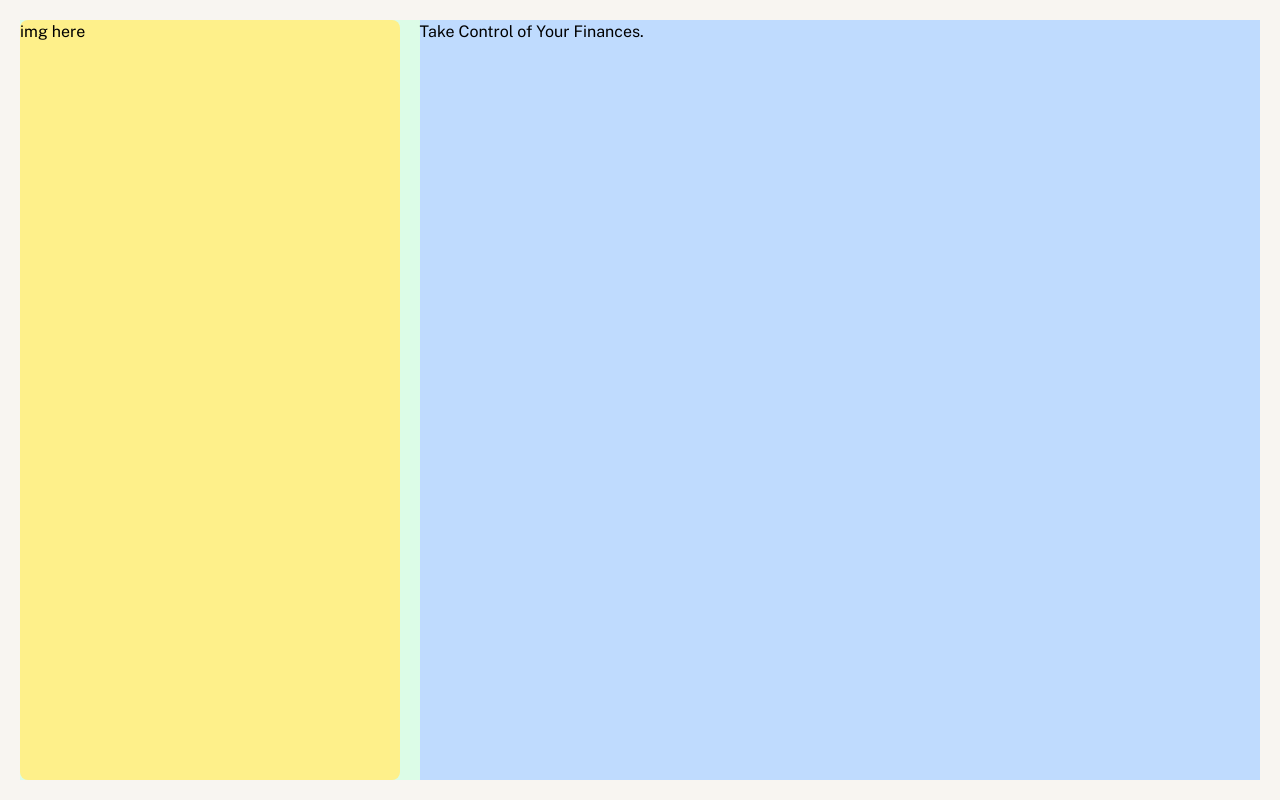
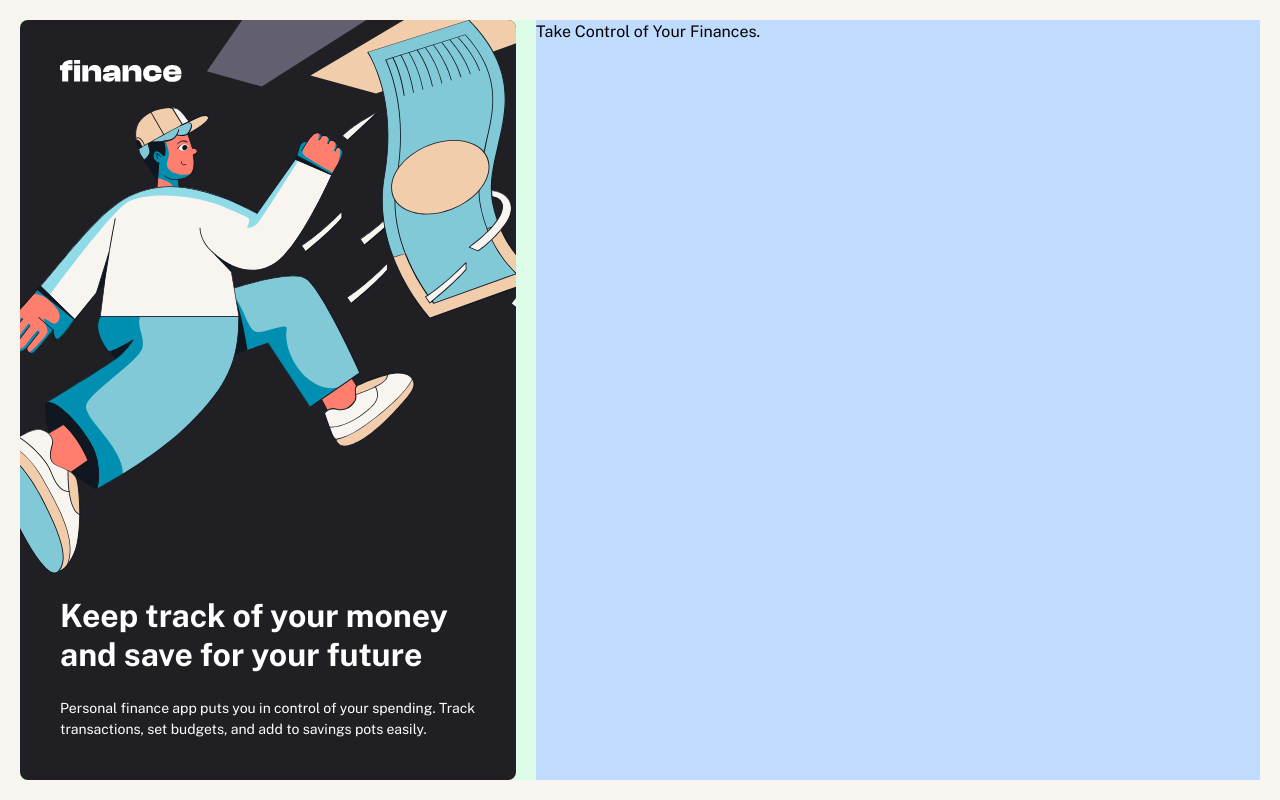
Before and after one commit to DeyanTopalov/personal-finance-app, a Next.js app: page / in a window 1280 px wide. Built offline with nearby package versions, Linux system fonts and the light colour scheme.

Commit message:
latenight 16.09

```diff
--- a/app/page.tsx
+++ b/app/page.tsx
@@ -1,9 +1,26 @@
+import { LandingPageImage, LogoLarge } from "@lib/images";
 import Image from "next/image";
 
 export default function Home() {
   return (
-    <section className="flex h-full w-full gap-5 bg-green-100">
-      <div className="h-full w-[560px] rounded-lg bg-yellow-200">img here</div>
+    <section className="flex h-full max-h-[920px] w-full gap-5 bg-green-100">
+      <div className="h-full w-full max-w-[40%] overflow-hidden rounded-lg bg-yellow-200">
+        <div className="bg-landing-page-pattern hidden size-full flex-col justify-between bg-cover bg-bottom bg-no-repeat p-10 text-white lg:flex">
+          <div>
+            <LogoLarge />
+          </div>
+
+          <div>
+            <h2 className="text-preset-1 mb-6">
+              Keep track of your money and save for your future
+            </h2>
+            <p className="text-preset-4">
+              Personal finance app puts you in control of your spending. Track
+              transactions, set budgets, and add to savings pots easily.
+            </p>
+          </div>
+        </div>
+      </div>
       <div className="w-full bg-blue-200">
         <h1>Take Control of Your Finances.</h1>
       </div>
--- a/lib/images.tsx
+++ b/lib/images.tsx
@@ -1,13 +1,38 @@
 import Image from "next/image";
 
-export const landingPageImage = () => {
+export const LandingPageImage = () => {
   return (
     <Image
       src="/illustration-authentication.svg"
       alt="landing page background image"
-      width={560}
-      height={920}
+      //   width={560}
+      //   height={920}
+      fill
       className="h-full w-full object-cover"
     />
   );
 };
+
+export const LogoSmall = () => {
+  return (
+    <Image
+      src="/logo-small.svg"
+      alt="landing page background image"
+      width={14}
+      height={22}
+      className=""
+    />
+  );
+};
+
+export const LogoLarge = () => {
+  return (
+    <Image
+      src="/logo-large.svg"
+      alt="landing page background image"
+      width={122}
+      height={22}
+      className=""
+    />
+  );
+};
--- a/styles/globals.css
+++ b/styles/globals.css
@@ -54,3 +54,54 @@
 
   }
 }
+
+/* Typography */
+
+.text-preset-1 {
+  font-size: 32px;
+  font-weight: 700;
+  line-height: 1.2;
+  letter-spacing: 0px;
+}
+
+.text-preset-2 {
+  font-size: 20px;
+  font-weight: 700;
+  line-height: 1.2;
+  letter-spacing: 0px;
+}
+
+.text-preset-3 {
+  font-size: 16px;
+  font-weight: 700;
+  line-height: 1.5;
+  letter-spacing: 0px;
+}
+
+.text-preset-4 {
+  font-size: 14px;
+  font-weight: 400;
+  line-height: 1.5;
+  letter-spacing: 0px;
+}
+
+.text-preset-4-bold {
+  font-size: 14px;
+  font-weight: 700;
+  line-height: 1.5;
+  letter-spacing: 0px;
+}
+
+.text-preset-5 {
+  font-size: 12px;
+  font-weight: 400;
+  line-height: 1.5;
+  letter-spacing: 0px;
+}
+
+.text-preset-5-bold {
+  font-size: 12px;
+  font-weight: 700;
+  line-height: 1.5;
+  letter-spacing: 0px;
+}
--- a/tailwind.config.ts
+++ b/tailwind.config.ts
@@ -32,6 +32,10 @@ const config: Config = {
         "clr-gold": "hsla(var(--cyan))",
         "clr-orange": "hsla(var(--cyan))",
       },
+      backgroundImage: {
+        "landing-page-pattern": "url('/illustration-authentication.svg')",
+        "footer-texture": "url('/img/footer-texture.png')",
+      },
     },
   },
   plugins: [require("tailwindcss-animate")],
```
